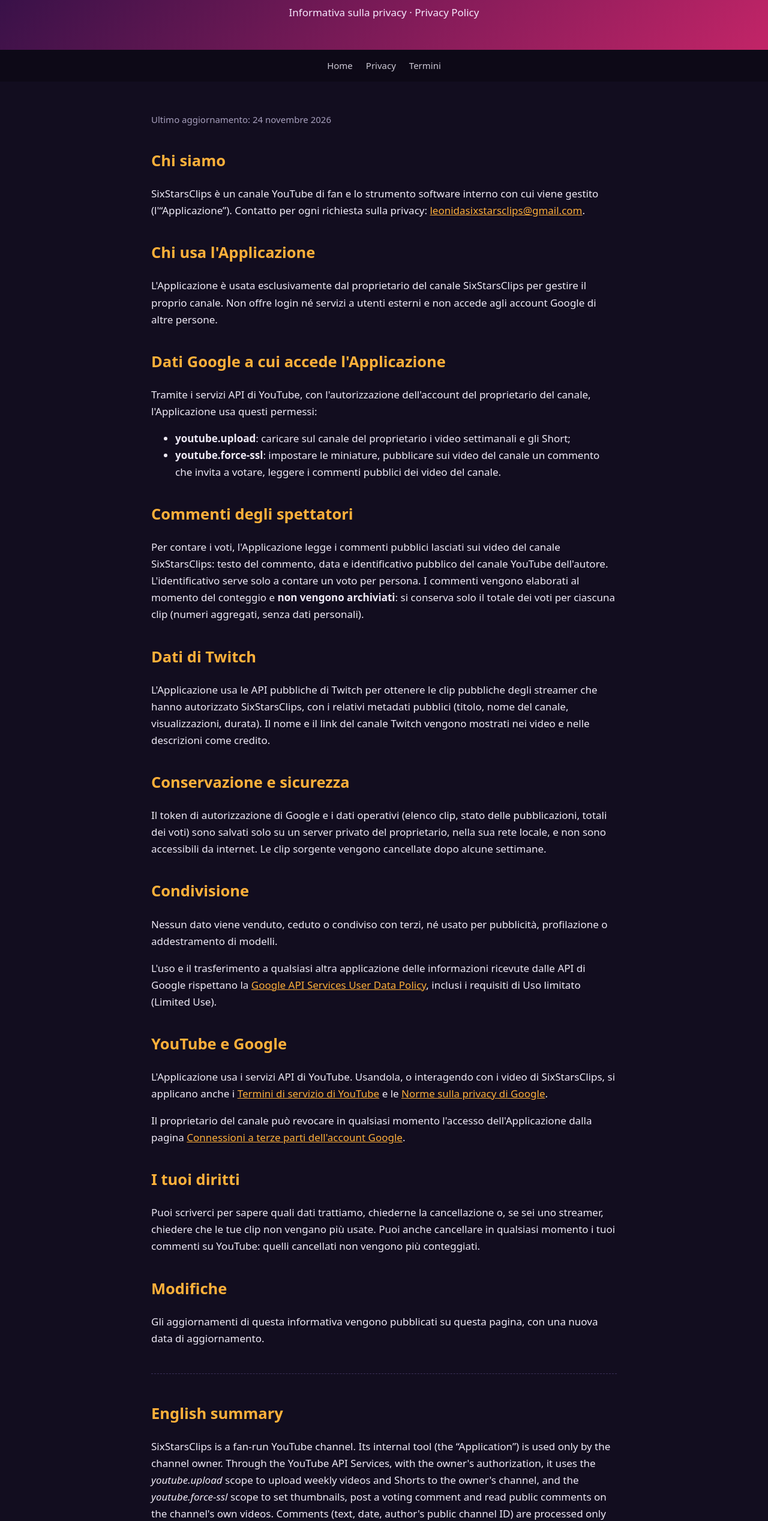
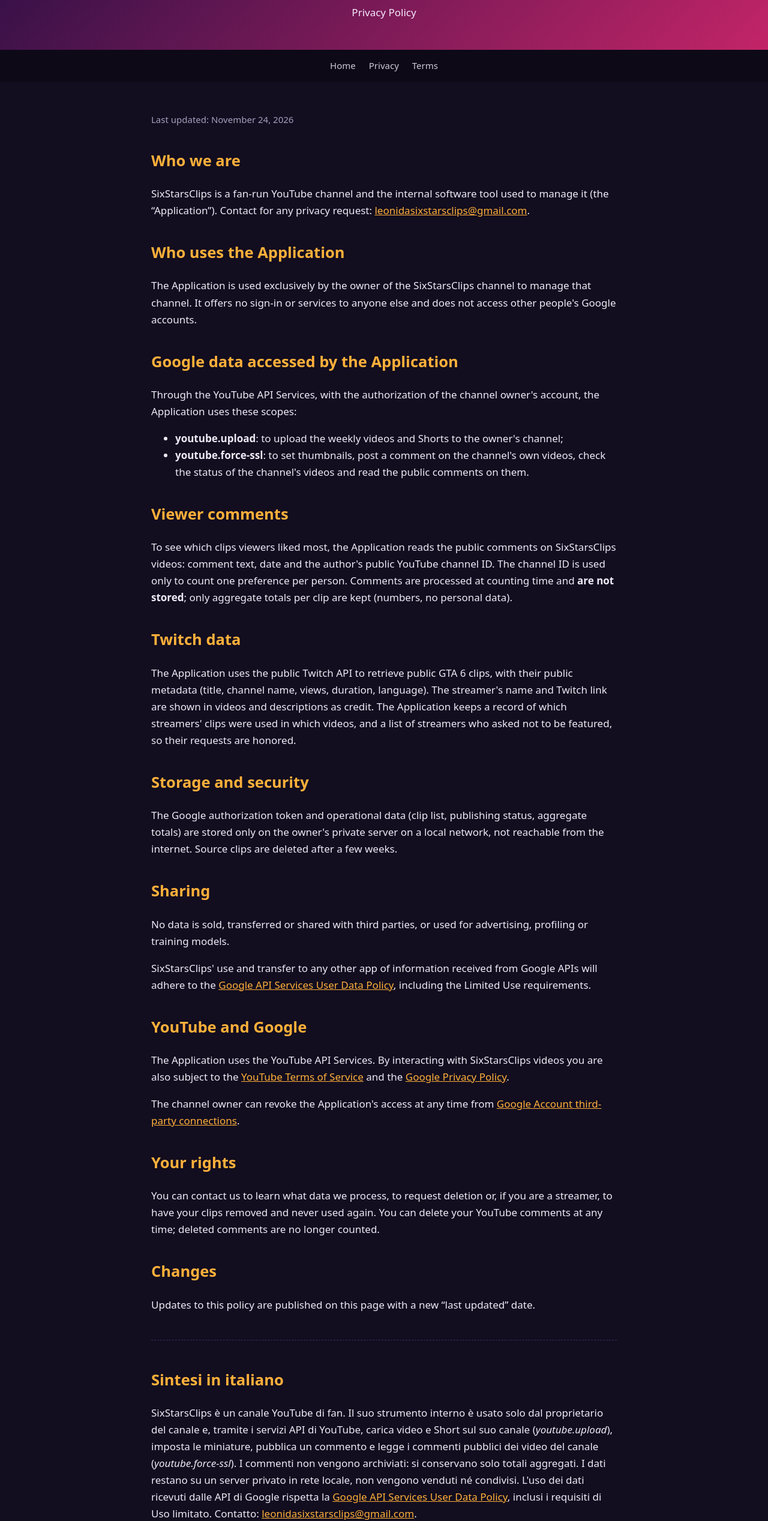
Before and after one commit to leonidasixstarsclips/leonidasixstarsclips.github.io, a plain HTML site: page privacy.html in a window 1280 px wide. Shown: the part 151-2686 px from the top of the page at 60% size. Drawn offline with Linux system fonts and the light colour scheme.

Commit message:
Add files via upload

```diff
--- a/privacy.html
+++ b/privacy.html
@@ -1,58 +1,46 @@
 <!doctype html>
-<html lang="it">
+<html lang="en">
 <head>
 <meta charset="utf-8"><meta name="viewport" content="width=device-width,initial-scale=1">
-<title>Informativa sulla privacy – SixStarsClips</title>
+<title>Privacy Policy – SixStarsClips</title>
+<meta name="description" content="SixStarsClips: the best GTA 6 clips from Twitch streamers, every week, credited to their creators.">
 <link rel="stylesheet" href="style.css">
 </head>
 <body>
-<header><h1>Six<span>Stars</span>Clips</h1><p>Informativa sulla privacy · Privacy Policy</p></header>
-<nav><a href="index.html">Home</a><a href="privacy.html">Privacy</a><a href="terms.html">Termini</a></nav>
+<header><h1>Six<span>Stars</span>Clips</h1><p>Privacy Policy</p></header>
+<nav><a href="index.html">Home</a><a href="privacy.html">Privacy</a><a href="terms.html">Terms</a></nav>
 <main>
-<p class="mut">Ultimo aggiornamento: 24 novembre 2026</p>
 
-<h2>Chi siamo</h2>
-<p>SixStarsClips è un canale YouTube di fan e lo strumento software interno con cui viene gestito (l'“Applicazione”). Contatto per ogni richiesta sulla privacy: <a href="mailto:leonidasixstarsclips@gmail.com">leonidasixstarsclips@gmail.com</a>.</p>
-
-<h2>Chi usa l'Applicazione</h2>
-<p>L'Applicazione è usata esclusivamente dal proprietario del canale SixStarsClips per gestire il proprio canale. Non offre login né servizi a utenti esterni e non accede agli account Google di altre persone.</p>
-
-<h2>Dati Google a cui accede l'Applicazione</h2>
-<p>Tramite i servizi API di YouTube, con l'autorizzazione dell'account del proprietario del canale, l'Applicazione usa questi permessi:</p>
+<p class="mut">Last updated: November 24, 2026</p>
+<h2>Who we are</h2>
+<p>SixStarsClips is a fan-run YouTube channel and the internal software tool used to manage it (the “Application”). Contact for any privacy request: <a href="mailto:leonidasixstarsclips@gmail.com">leonidasixstarsclips@gmail.com</a>.</p>
+<h2>Who uses the Application</h2>
+<p>The Application is used exclusively by the owner of the SixStarsClips channel to manage that channel. It offers no sign-in or services to anyone else and does not access other people's Google accounts.</p>
+<h2>Google data accessed by the Application</h2>
+<p>Through the YouTube API Services, with the authorization of the channel owner's account, the Application uses these scopes:</p>
 <ul>
-  <li><strong>youtube.upload</strong>: caricare sul canale del proprietario i video settimanali e gli Short;</li>
-  <li><strong>youtube.force-ssl</strong>: impostare le miniature, pubblicare sui video del canale un commento che invita a votare, leggere i commenti pubblici dei video del canale.</li>
+<li><strong>youtube.upload</strong>: to upload the weekly videos and Shorts to the owner's channel;</li>
+<li><strong>youtube.force-ssl</strong>: to set thumbnails, post a comment on the channel's own videos, check the status of the channel's videos and read the public comments on them.</li>
 </ul>
-
-<h2>Commenti degli spettatori</h2>
-<p>Per contare i voti, l'Applicazione legge i commenti pubblici lasciati sui video del canale SixStarsClips: testo del commento, data e identificativo pubblico del canale YouTube dell'autore. L'identificativo serve solo a contare un voto per persona. I commenti vengono elaborati al momento del conteggio e <strong>non vengono archiviati</strong>: si conserva solo il totale dei voti per ciascuna clip (numeri aggregati, senza dati personali).</p>
-
-<h2>Dati di Twitch</h2>
-<p>L'Applicazione usa le API pubbliche di Twitch per ottenere le clip pubbliche degli streamer che hanno autorizzato SixStarsClips, con i relativi metadati pubblici (titolo, nome del canale, visualizzazioni, durata). Il nome e il link del canale Twitch vengono mostrati nei video e nelle descrizioni come credito.</p>
-
-<h2>Conservazione e sicurezza</h2>
-<p>Il token di autorizzazione di Google e i dati operativi (elenco clip, stato delle pubblicazioni, totali dei voti) sono salvati solo su un server privato del proprietario, nella sua rete locale, e non sono accessibili da internet. Le clip sorgente vengono cancellate dopo alcune settimane.</p>
-
-<h2>Condivisione</h2>
-<p>Nessun dato viene venduto, ceduto o condiviso con terzi, né usato per pubblicità, profilazione o addestramento di modelli.</p>
-<p>L'uso e il trasferimento a qualsiasi altra applicazione delle informazioni ricevute dalle API di Google rispettano la <a href="https://developers.google.com/terms/api-services-user-data-policy">Google API Services User Data Policy</a>, inclusi i requisiti di Uso limitato (Limited Use).</p>
-
-<h2>YouTube e Google</h2>
-<p>L'Applicazione usa i servizi API di YouTube. Usandola, o interagendo con i video di SixStarsClips, si applicano anche i <a href="https://www.youtube.com/t/terms">Termini di servizio di YouTube</a> e le <a href="https://policies.google.com/privacy">Norme sulla privacy di Google</a>.</p>
-<p>Il proprietario del canale può revocare in qualsiasi momento l'accesso dell'Applicazione dalla pagina <a href="https://myaccount.google.com/connections">Connessioni a terze parti dell'account Google</a>.</p>
-
-<h2>I tuoi diritti</h2>
-<p>Puoi scriverci per sapere quali dati trattiamo, chiederne la cancellazione o, se sei uno streamer, chiedere che le tue clip non vengano più usate. Puoi anche cancellare in qualsiasi momento i tuoi commenti su YouTube: quelli cancellati non vengono più conteggiati.</p>
-
-<h2>Modifiche</h2>
-<p>Gli aggiornamenti di questa informativa vengono pubblicati su questa pagina, con una nuova data di aggiornamento.</p>
-
-<div class="lang">
-<h2>English summary</h2>
-<p>SixStarsClips is a fan-run YouTube channel. Its internal tool (the “Application”) is used only by the channel owner. Through the YouTube API Services, with the owner's authorization, it uses the <em>youtube.upload</em> scope to upload weekly videos and Shorts to the owner's channel, and the <em>youtube.force-ssl</em> scope to set thumbnails, post a voting comment and read public comments on the channel's own videos. Comments (text, date, author's public channel ID) are processed only to count one vote per viewer and are not stored; only aggregate vote counts are kept. Public Twitch clip metadata from streamers who granted permission is used to credit them. Data is stored on a private server on the owner's local network, never sold or shared, and not used for advertising.</p>
-<p>SixStarsClips' use and transfer to any other app of information received from Google APIs will adhere to the <a href="https://developers.google.com/terms/api-services-user-data-policy">Google API Services User Data Policy</a>, including the Limited Use requirements. See also the <a href="https://www.youtube.com/t/terms">YouTube Terms of Service</a> and the <a href="https://policies.google.com/privacy">Google Privacy Policy</a>. Access can be revoked at <a href="https://myaccount.google.com/connections">Google Account connections</a>. Contact: <a href="mailto:leonidasixstarsclips@gmail.com">leonidasixstarsclips@gmail.com</a>.</p>
-</div>
+<h2>Viewer comments</h2>
+<p>To see which clips viewers liked most, the Application reads the public comments on SixStarsClips videos: comment text, date and the author's public YouTube channel ID. The channel ID is used only to count one preference per person. Comments are processed at counting time and <strong>are not stored</strong>; only aggregate totals per clip are kept (numbers, no personal data).</p>
+<h2>Twitch data</h2>
+<p>The Application uses the public Twitch API to retrieve public GTA 6 clips, with their public metadata (title, channel name, views, duration, language). The streamer's name and Twitch link are shown in videos and descriptions as credit. The Application keeps a record of which streamers' clips were used in which videos, and a list of streamers who asked not to be featured, so their requests are honored.</p>
+<h2>Storage and security</h2>
+<p>The Google authorization token and operational data (clip list, publishing status, aggregate totals) are stored only on the owner's private server on a local network, not reachable from the internet. Source clips are deleted after a few weeks.</p>
+<h2>Sharing</h2>
+<p>No data is sold, transferred or shared with third parties, or used for advertising, profiling or training models.</p>
+<p>SixStarsClips' use and transfer to any other app of information received from Google APIs will adhere to the <a href="https://developers.google.com/terms/api-services-user-data-policy">Google API Services User Data Policy</a>, including the Limited Use requirements.</p>
+<h2>YouTube and Google</h2>
+<p>The Application uses the YouTube API Services. By interacting with SixStarsClips videos you are also subject to the <a href="https://www.youtube.com/t/terms">YouTube Terms of Service</a> and the <a href="https://policies.google.com/privacy">Google Privacy Policy</a>.</p>
+<p>The channel owner can revoke the Application's access at any time from <a href="https://myaccount.google.com/connections">Google Account third-party connections</a>.</p>
+<h2>Your rights</h2>
+<p>You can contact us to learn what data we process, to request deletion or, if you are a streamer, to have your clips removed and never used again. You can delete your YouTube comments at any time; deleted comments are no longer counted.</p>
+<h2>Changes</h2>
+<p>Updates to this policy are published on this page with a new “last updated” date.</p>
+<div class="lang"><h2>Sintesi in italiano</h2>
+<p>SixStarsClips è un canale YouTube di fan. Il suo strumento interno è usato solo dal proprietario del canale e, tramite i servizi API di YouTube, carica video e Short sul suo canale (<em>youtube.upload</em>), imposta le miniature, pubblica un commento e legge i commenti pubblici dei video del canale (<em>youtube.force-ssl</em>). I commenti non vengono archiviati: si conservano solo totali aggregati. I dati restano su un server privato in rete locale, non vengono venduti né condivisi. L'uso dei dati ricevuti dalle API di Google rispetta la <a href="https://developers.google.com/terms/api-services-user-data-policy">Google API Services User Data Policy</a>, inclusi i requisiti di Uso limitato. Contatto: <a href="mailto:leonidasixstarsclips@gmail.com">leonidasixstarsclips@gmail.com</a>.</p></div>
 </main>
-<footer>© 2026 SixStarsClips · <a href="index.html">Home</a> · <a href="terms.html">Termini di servizio</a></footer>
+<footer>© 2026 SixStarsClips · <a href="index.html">Home</a> · <a href="privacy.html">Privacy Policy</a> · <a href="terms.html">Terms of Service</a> · <a href="mailto:leonidasixstarsclips@gmail.com">Contact</a></footer>
 </body>
 </html>
```
Also changed, not shown: index.html (+25 -26 lines), terms.html (+18 -19 lines).
